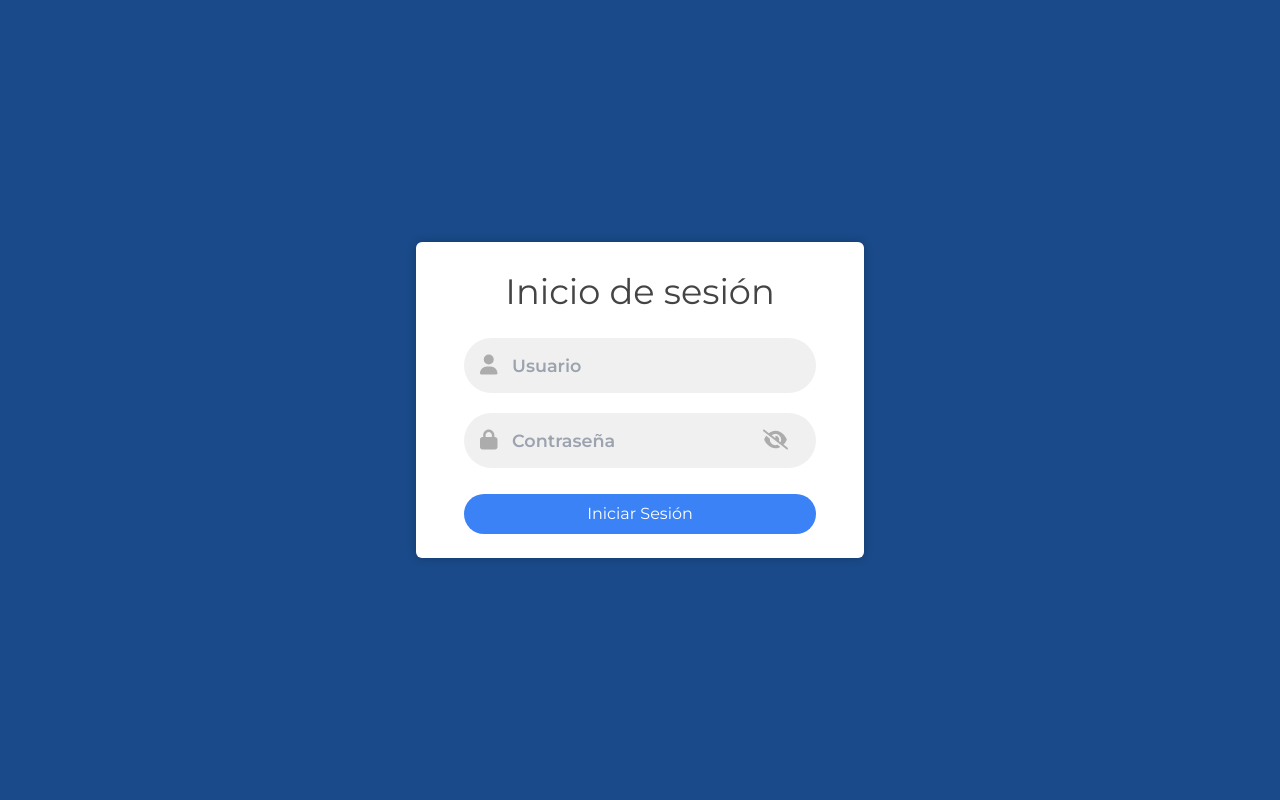
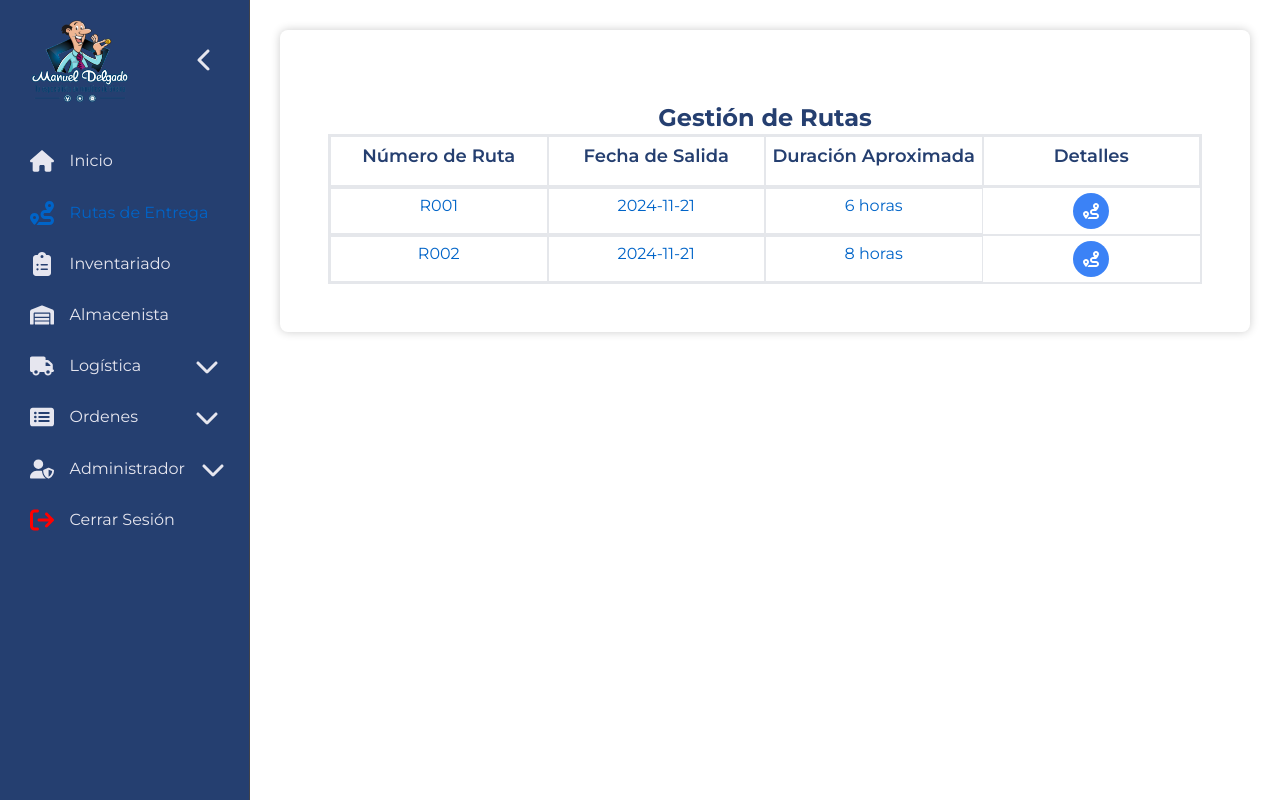
Before and after one commit to johanaguilar12/FrontMueblesDelgado, a React (Vite) app: page /admin/panel/deliveryroutes in a window 1280 px wide. Before the commit this address led to /. Built offline with nearby package versions, Linux system fonts and the light colour scheme.

Commit message:
refactor nombres

```diff
--- a/src/admin/components/SideBar.jsx
+++ b/src/admin/components/SideBar.jsx
@@ -85,10 +85,10 @@ export const SideBar = () => {
                         <span>Inicio</span>
                     </Link>
                 </li>
-                <li className={activeTab === '/routecalculator' ? 'active' : ''}>
-                    <Link to={'routecalculator'}>
+                <li className={activeTab === '/deliveryroutes' ? 'active' : ''}>
+                    <Link to={'deliveryroutes'}>
                         <FontAwesomeIcon icon={faRoute} className="sizeSVG" />
-                        <span>Calcular Ruta</span>
+                        <span>Rutas de Entrega</span>
                     </Link>
                 </li>
                 <li className={activeTab === '/inventoryadmin' ? 'active' : ''}>
--- a/src/admin/components/index.js
+++ b/src/admin/components/index.js
@@ -5,7 +5,8 @@ export * from './DeleteAccountForm';
 export * from './helpers';
 export * from './RegisterDriverForm';
 export * from './RegisterTruckForm';
-export * from './Sidebar';
+export * from './SideBar';
 export * from './deliveryAdmin';
 export * from './inventoryAdmin';
 export * from './orderAdmin';
+export * from './storekeeper';
--- a/src/admin/components/orderAdmin/FormAddOrder.jsx
+++ b/src/admin/components/orderAdmin/FormAddOrder.jsx
@@ -57,10 +57,6 @@ export const FormAddOrder = () => {
         }
         setSelectedFurnitures(selected);
     };
-    useEffect(() => {
-        startGetOrders();
-    }, [])
-
 
     const handleFilterSelected = (furniture) => {
         return !furnitureList.some((assignedFurniture) => assignedFurniture.furnitureId === furniture.furnitureId);
--- a/src/admin/pages/Admin.jsx
+++ b/src/admin/pages/Admin.jsx
@@ -66,7 +66,7 @@ export const Admin = () => {
             )}
         </div>
         <div className="text-right mt-6">
-            <Link to="RouteCalculator" className="text-sm text-customBlue hover:underline">
+            <Link to="deliveryroutes" className="text-sm text-customBlue hover:underline">
                     ver más
             </Link>
         </div>
--- a/src/admin/pages/RouteCalculator.jsx
+++ b/src/admin/pages/DeliveryRoutes.jsx
@@ -1,7 +1,7 @@
 import { useState } from "react";
 import { TableRoutes } from "../components";
 
-export const RouteCalculator = () => {
+export const DeliveryRoutes = () => {
 
   const routes = [
     {id:1, routeNumber: "R001", departureDate: "2024-11-21", duration: "6 horas"},
--- a/src/admin/pages/index.js
+++ b/src/admin/pages/index.js
@@ -1,7 +1,7 @@
 
 
 export * from './Admin';
-export * from './RouteCalculator';
+export * from './DeliveryRoutes';
 export * from './InventoryAdmin';
 export * from './SearchFurniture';
 export * from './DeliveryTruckAdmin';
--- a/src/admin/routes/AdminRoutes.jsx
+++ b/src/admin/routes/AdminRoutes.jsx
@@ -1,5 +1,5 @@
 import { Navigate } from "react-router-dom";
-import { Admin, DeliveryTruckAdmin, InventoryAdmin, RouteCalculator, SearchFurniture } from "../pages";
+import { Admin, DeliveryRoutes, DeliveryTruckAdmin, InventoryAdmin, SearchFurniture } from "../pages";
 import { CreateAccountForm, DeleteAccountForm, FormAddOrder, FormAssignmnetOrderToTruck, RegisterDriverForm, RegisterTruckForm } from "../components";
 
 
@@ -9,8 +9,8 @@ export const AdminRoutes = [
     element: <Admin />,
   },
   {
-    path: 'routecalculator',
-    element: <RouteCalculator />,
+    path: 'deliveryroutes',
+    element: <DeliveryRoutes />,
   },
   {
     path: 'inventoryadmin',
```
